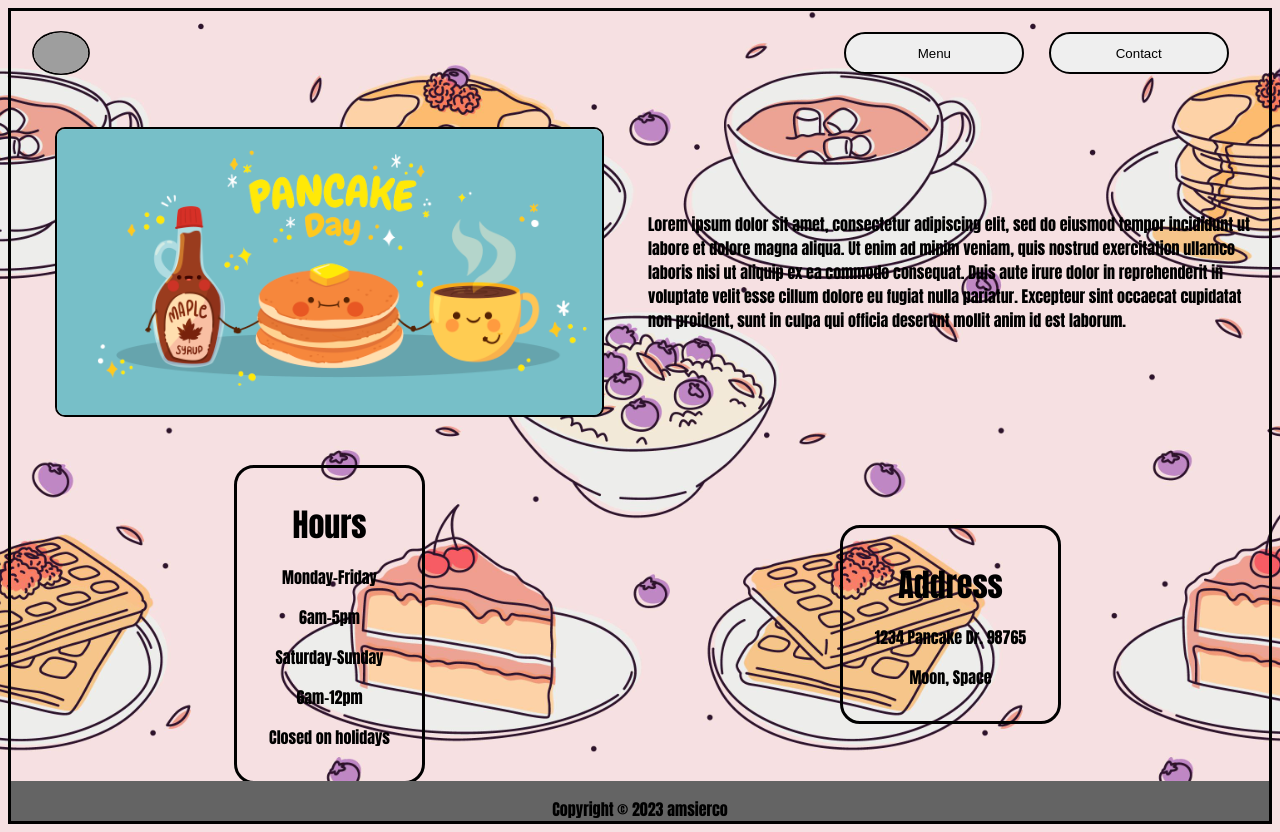
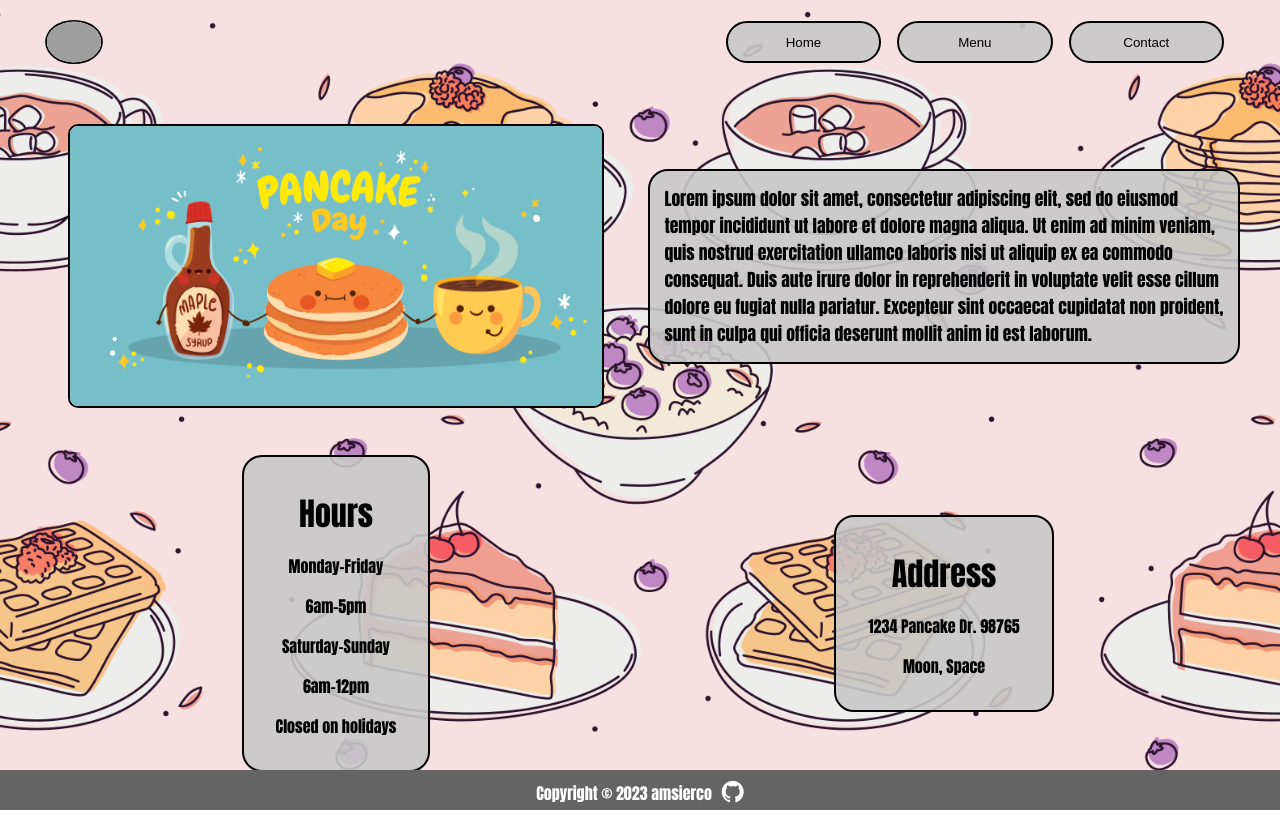
Before and after one commit to amsierco/restaurant_page, a website built with webpack: page dist/index.html in a window 1280 px wide. After the commit the page ends 810 px from the top, so only its background shows below. Built offline with nearby package versions, Linux system fonts and the light colour scheme; grey boxes are pictures that could not be loaded.

Commit message:
Completed home page and added page navigation

```diff
--- a/src/index.js
+++ b/src/index.js
@@ -1,4 +1,6 @@
 import './styles.css';
 import { createPage } from "./page_display.js";
+import { addNav } from './nav';
 
 createPage;
+addNav;
--- /dev/null
+++ b/src/nav.js
@@ -0,0 +1,27 @@
+import { createPage } from "./page_display";
+export { addNav };
+
+
+const addNav = (() => {
+    const homeBTN = createPage.header.querySelector('#home-button');
+    const menuBTN = createPage.header.querySelector('#menu-button');
+    const contactBTN = createPage.header.querySelector('#contact-button');
+
+    //Need to add other pages first
+    homeBTN.addEventListener('click', () => {
+        createPage.home.setAttribute('id', 'viewable');
+        //createPage.menu.setAttribute('id', 'hidden');
+        //createPage.home.setAttribute('id', 'hidden');
+    });
+    menuBTN.addEventListener('click', () => {
+        //createPage.home.setAttribute('id', 'viewable');
+        createPage.home.setAttribute('id', 'hidden');
+        //createPage.home.setAttribute('id', 'hidden');
+    });
+    contactBTN.addEventListener('click', () => {
+        //createPage.home.setAttribute('id', 'viewable');
+        createPage.home.setAttribute('id', 'hidden');
+        //createPage.home.setAttribute('id', 'hidden');
+    });
+
+})();
--- a/src/page_display.js
+++ b/src/page_display.js
@@ -16,7 +16,12 @@ const createHeader = (() => {
     contact.id ='contact-button';
     contact.textContent = 'Contact';
 
+    const home = document.createElement('button');
+    home.id ='home-button';
+    home.textContent = 'Home';
+
     header.appendChild(logo);
+    header.appendChild(home);
     header.appendChild(menu);
     header.appendChild(contact);
 
@@ -26,6 +31,7 @@ const createHeader = (() => {
 const createHomePage = (() => {
     const body = document.createElement('div');
     body.className = 'main-page';
+    body.id = 'viewable';
 
     const image = document.createElement('div');
     image.className = 'store-image';
@@ -33,10 +39,13 @@ const createHomePage = (() => {
          `<img src="../src/images/splash.jpg" alt="Store image">` ;
 
     const splashText = document.createElement('div');
+    //const scard = document.createElement('div');
+    //scard.id = 'splash';
     splashText.innerHTML =
         `<text id='splash'>Lorem ipsum dolor sit amet, consectetur adipiscing elit, sed do eiusmod tempor incididunt ut labore et dolore magna aliqua. Ut enim ad minim veniam, quis nostrud exercitation ullamco laboris nisi ut aliquip ex ea commodo consequat. Duis aute irure dolor in reprehenderit in voluptate velit esse cillum dolore eu fugiat nulla pariatur. Excepteur sint occaecat cupidatat non proident, sunt in culpa qui officia deserunt mollit anim id est laborum.
 
         </text>`;
+   // splashText.appendChild(scard);
 
     const hours = document.createElement('div');
     hours.className = 'hours';
@@ -80,7 +89,11 @@ const createFooter = (() => {
     footer.className = 'footer';
 
     const author = document.createElement('div');
-    author.textContent = `Copyright © 2023 amsierco`;
+    author.innerHTML =
+        `Copyright © 2023 amsierco
+        <a href='https://github.com/amsierco/restaurant_page'>
+        <i class="fa fa-github")" id='github'></i>
+        </a>`;
 
     footer.appendChild(author);
 
@@ -89,10 +102,15 @@ const createFooter = (() => {
 
 const createPage = (() => {
     const body = document.querySelector('div#content');
-    body.style.border = '3px solid black';
 
-    body.appendChild(createHeader.header);
-    body.appendChild(createHomePage.body);
+    const header = createHeader.header;
+    const home = createHomePage.body;
+    const footer =createFooter.footer;
 
-    body.appendChild(createFooter.footer);
+    body.appendChild(header);
+    body.appendChild(home);
+
+    body.appendChild(footer);
+
+    return {header, home, footer};
 })();
--- a/src/styles.css
+++ b/src/styles.css
@@ -2,16 +2,18 @@
     --normal-font: 1rem;
     --large-font: 2rem;
     --padding: clamp(10px, 1rem, 1rem);
-    font-family:Impact, Haettenschweiler, 'Arial Narrow Bold', sans-serif;
+    font-family: Impact, Haettenschweiler, 'Arial Narrow Bold', sans-serif;
 }
 
-body {
+body,
+html {
     background-image: url("../src/images/background.jpg");
     background-position: 50%;
     background-size: contain;
+    margin: 0px;
 }
 
-div#content{
+body > div#content{
     display: grid;
     grid-template-rows: 10% 85% 5%;
     min-height: 100vh;
@@ -21,7 +23,7 @@ div#content{
 .header {
     background: transparent;
     display: grid;
-    grid-template-columns: 4fr 1fr 1fr;
+    grid-template-columns: 4fr 1fr 1fr 1fr;
     padding: var(--padding);
 }
 
@@ -39,9 +41,11 @@ div#content{
     align-self: center;
     margin-right: clamp(5px, 1rem, 2rem);
     max-width: 180px;
+    background: rgba(200,200,200,.9);;
 }
 
-button:hover {
+button:hover,
+#github:hover {
     cursor: pointer;
     box-shadow: 0px 0px 10px 1px rgba(0,0,0,0.3);
 }
@@ -51,14 +55,30 @@ button:hover {
     justify-self: bottom;
     margin: 0;
     background: rgba(100,100,100,1);
-    padding: var(--padding);
+    color: white;
+    overflow: hidden;
+    padding-top: 10px;
+    padding-bottom: 25px;
+    max-height: 25px;
 }
 
 .footer > div {
+    display: flex;
     justify-content: center;
     align-items: center;
     text-align: center;
     font-size: var(--normal-font);
+    gap: 10px;
+}
+
+#github {
+    position: 0px 5px;
+    font-size: 1.6rem;
+    color: white;
+    justify-content: center;
+    align-items: center;
+    text-align: center;
+    border-radius: 25px;
 }
 
 /*MAIN PAGE*/
@@ -70,6 +90,7 @@ button:hover {
     background: transparent;
     padding: var(--padding);
     gap: clamp(1rem, 5px, 2rem);
+    row-gap: clamp(3px, 6px, 9px);
 }
 
 .hours,
@@ -89,8 +110,9 @@ button:hover {
     gap: clamp(1rem, 5px, 2rem);
     padding: 2rem;
     font-size: var(--normal-font);
-    border: 3px solid black;
+    border: 2px solid black;
     border-radius: 20px;
+    background-color: rgba(200,200,200,.9);
 }
 
 .main-page > div > div > #title {
@@ -99,15 +121,18 @@ button:hover {
 }
 
 .main-page > div > #splash {
+    padding: .9rem;
     display: flex;
     justify-content: left;
     align-items: center;
-    height: 100%;
-    font-size: var(--normal-font);
-    font-weight: 400;
+    font-size: 1.1rem;
+    font-weight: 500;
+    border: 2px solid black;
+    border-radius: 20px;
+    background-color: rgba(200,200,200,.9);
 }
 
-.main-page > .store-image {
+.main-page > * {
     display: flex;
     justify-content: center;
     align-items: center;
@@ -119,6 +144,9 @@ button:hover {
     border-radius: 10px;
 }
 
+/*MENU*/
+
+/*Window Size Adaptability*/
 @media(max-width: 700px){
     .main-page{
         display: flex;
@@ -128,3 +156,26 @@ button:hover {
         margin-bottom: 2rem;
     }
 }
+
+@media(min-width: 1200px){
+    .main-page {
+        max-width: 1200px;
+        justify-self: center;
+    }
+
+    .header {
+        min-width: 1200px;
+        justify-self: center;
+    }
+}
+
+/*NAVIGATION ID*/
+#viewable {
+    /*unused*/
+}
+
+#hidden{
+    display: none;
+    cursor: none;
+    user-select: none;
+}
```
Also changed, not shown: dist/index.html, dist/main.js.
